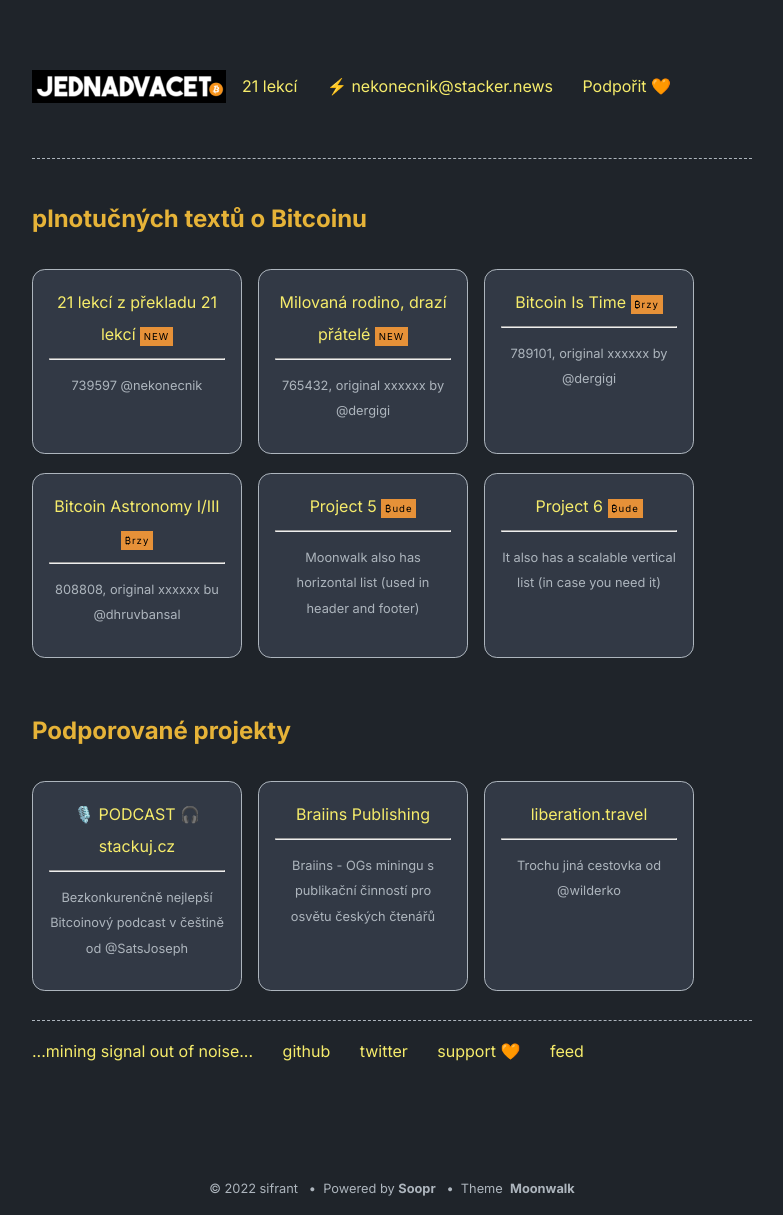
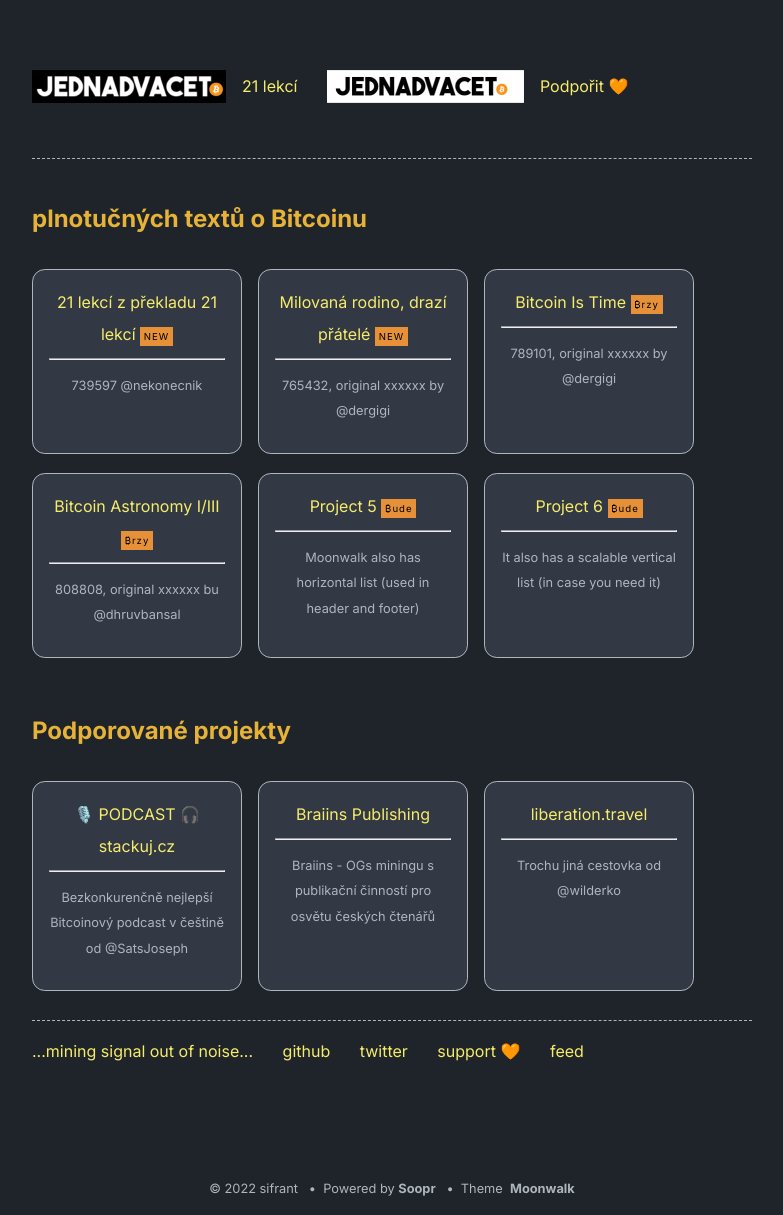
Before and after one commit to abhinavs/moonwalk, a Jekyll site: the page built from index.md, in a window 1280 px wide. Shown: the whole page, without its empty margins (248-1031 px from the left). Built offline with Jekyll 4.4.1, drawn with Linux system fonts in a browser that asks for light colours.

Commit message:
top line

```diff
--- a/_data/home.yml
+++ b/_data/home.yml
@@ -1,11 +1,11 @@
 navbar_entries:
-  - title: <img src="jednadvacetBmini.png" alt="jednadvaCZet">
+  - title: <img src="jednadvacetBmini.png" alt="twenty.one">
     url: https://twentyone.world/
 
   - title: 21 lekcí
     url: https://sifrant.github.io/21lekci
 
-  - title: ⚡ nekonecnik@stacker.news
+  - title: <img src="21mini.png" alt="jednadvaCZet">
     url: lightning:nekonecnik@stacker.news
 
   - title: Podpořit 🧡
```
